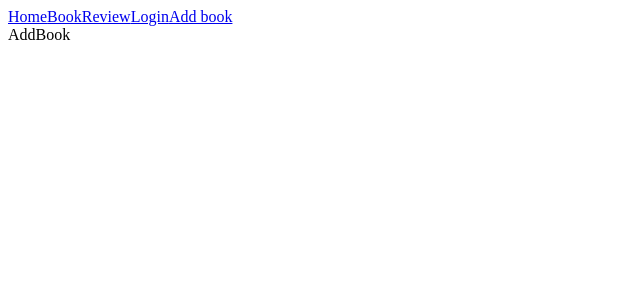
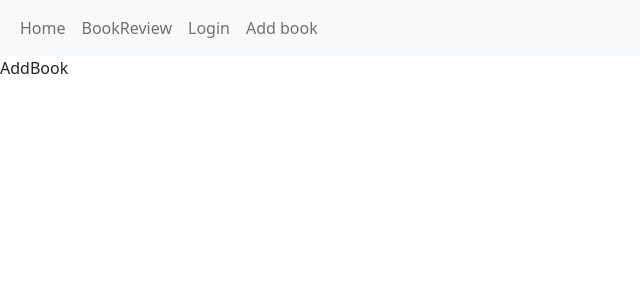
Before and after one commit to GeoffreyMokua/book-review-app-front-end, a React (Create React App) app: page /add_books in a window 1280 px wide. Shown: the top 300 px of the page, without its empty margins (0-640 px from the left). Built offline with nearby package versions, Linux system fonts and the light colour scheme.

Commit message:
made changes to navbar

```diff
--- a/package.json
+++ b/package.json
@@ -10,6 +10,7 @@
     "@testing-library/jest-dom": "^5.13.0",
     "@testing-library/react": "^11.2.7",
     "@testing-library/user-event": "^12.8.3",
+    "bootstrap": "^5.2.3",
     "react": "^17.0.2",
     "react-dom": "^17.0.2",
     "react-router-dom": "^5.0.0",
--- a/public/index.html
+++ b/public/index.html
@@ -10,6 +10,7 @@
       content="Web site created using create-react-app"
     />
     <link rel="apple-touch-icon" href="%PUBLIC_URL%/logo192.png" />
+    <link href="https://cdn.jsdelivr.net/npm/bootstrap@5.2.3/dist/css/bootstrap.min.css" rel="stylesheet" integrity="sha384-rbsA2VBKQhggwzxH7pPCaAqO46MgnOM80zW1RWuH61DGLwZJEdK2Kadq2F9CUG65" crossorigin="anonymous">
     <!--
       manifest.json provides metadata used when your web app is installed on a
       user's mobile device or desktop. See https://developers.google.com/web/fundamentals/web-app-manifest/
@@ -39,5 +40,6 @@
       To begin the development, run `npm start` or `yarn start`.
       To create a production bundle, use `npm run build` or `yarn build`.
     -->
+    <script src="https://cdn.jsdelivr.net/npm/bootstrap@5.2.3/dist/js/bootstrap.bundle.min.js" integrity="sha384-kenU1KFdBIe4zVF0s0G1M5b4hcpxyD9F7jL+jjXkk+Q2h455rYXK/7HAuoJl+0I4" crossorigin="anonymous"></script>
   </body>
 </html>
--- a/src/App.js
+++ b/src/App.js
@@ -15,11 +15,12 @@ function App() {
           <BookReview />
         </Route>
 
+        <Route path="/add_books">
+          <AddBook/>
+        </Route>
+
         <Route path="/login">
           <Login/>
-        </Route>
-        <Route path="/add_books">
-          <AddBook/>
         </Route>
 
         <Route path="/">
--- a/src/components/AddBook/AddBook.css
+++ b/src/components/AddBook/AddBook.css
@@ -0,0 +1,3 @@
+.body {
+    background-image: url(https://ibb.co/qyNs6gQ)
+}
--- a/src/components/AddBook/AddBook.js
+++ b/src/components/AddBook/AddBook.js
@@ -1,4 +1,5 @@
 import React from 'react'
+import './AddBook.css'
 
 const AddBook = () => {
   return (
--- a/src/components/login/Login.js
+++ b/src/components/login/Login.js
@@ -1,5 +1,4 @@
 import React from 'react'
-import login from '../login/login.css'
 
 function Login() {
   return (
--- a/src/components/navbar/Navbar.js
+++ b/src/components/navbar/Navbar.js
@@ -8,10 +8,26 @@ import { Link } from "react-router-dom"
 function Navbar() {
   return (
       <div>
-        <Link to="/">Home</Link>
-        <Link to="/reviews">BookReview</Link>
-        <Link to="/login">Login</Link>
-        <Link to="/add_books">Add book</Link>
+        <nav class="navbar navbar-expand-lg bg-light">
+  <div class="container-fluid">
+    <div class="collapse navbar-collapse" id="navbarNav">
+      <ul class="navbar-nav">
+        <li class="nav-item">
+        <Link className='nav-link' to="/">Home</Link>
+        </li>
+        <li class="nav-item">
+        <Link className='nav-link' to="/reviews">BookReview</Link>
+        </li>
+        <li class="nav-item">
+        <Link className='nav-link' to="/login">Login</Link>
+        </li>
+        <li class="nav-item">
+        <Link className='nav-link' to="/add_books">Add book</Link>
+        </li>
+      </ul>
+    </div>
+  </div>
+</nav>
 
         </div>
 
--- a/src/components/navbar/navbar.css
+++ b/src/components/navbar/navbar.css
@@ -0,0 +1,3 @@
+.nav_link {
+    color: black;
+}
```
Also changed, not shown: src/components/bookReview/Search.js (added), 1 other file (tests, documents, lock files or other folders).
